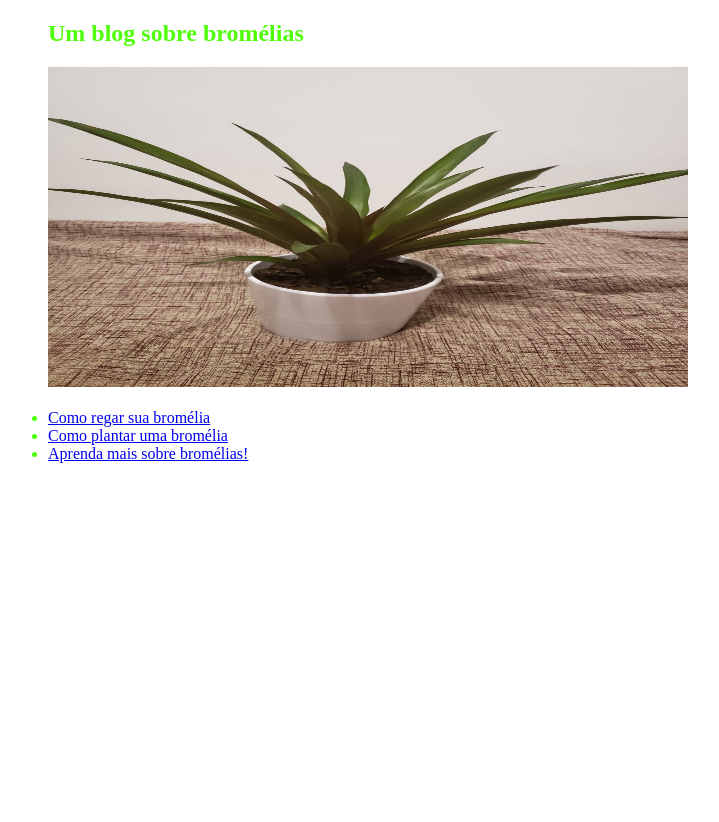
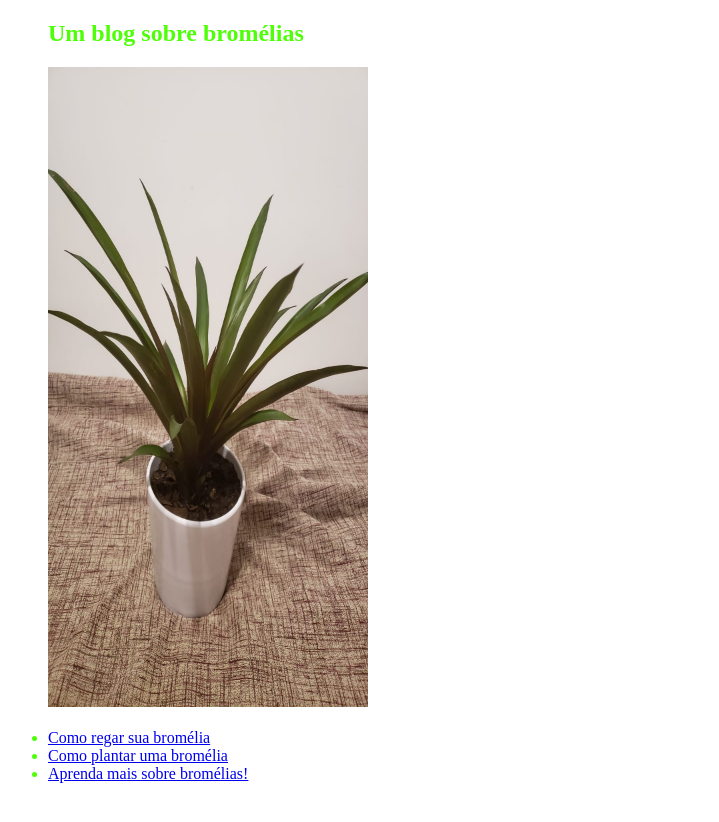
Before and after one commit to AdrianoAntongiovanni/BlogAdriano, a Jekyll site: the page built from index.markdown, in a window 1280 px wide. Shown: the top 822 px of the page, without its empty margins (0-719 px from the left). Built offline with Jekyll 4.4.1, drawn with Linux system fonts in a browser that asks for light colours.

Commit message:
Ajuste tamanho imagem

```diff
--- a/_layouts/home.html
+++ b/_layouts/home.html
@@ -6,7 +6,7 @@ layout: default
         Um blog sobre bromélias
     </h2>
     <header>
-        <img src = "{{ '/assets/images/bromelia.png' | relative_url }}" alt = "Bromelia" width = "640" height = "320">
+        <img src = "{{ '/assets/images/bromelia.png' | relative_url }}" alt = "Bromelia" width = "320" height = "640">
     </header> <br>
     {% for post in site.posts %}
         <li>
```
